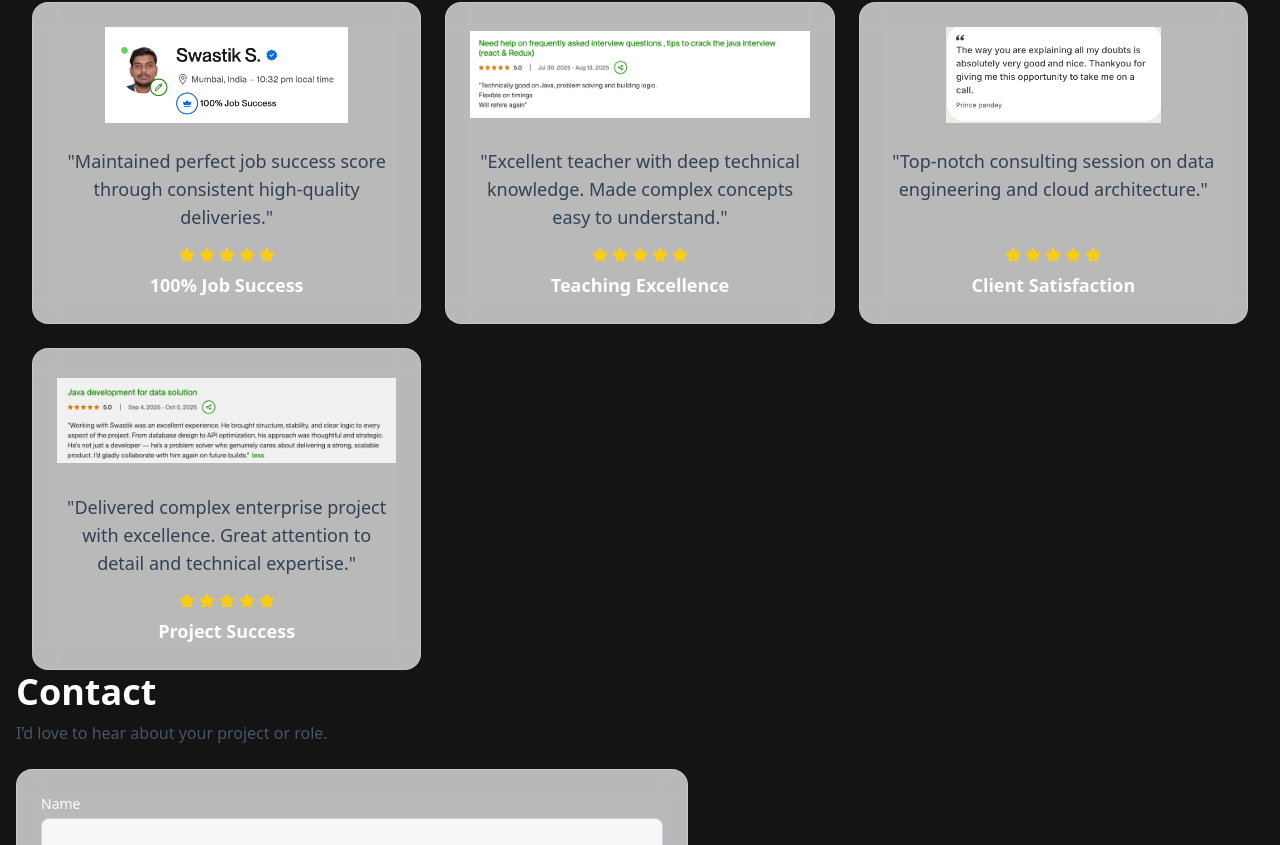
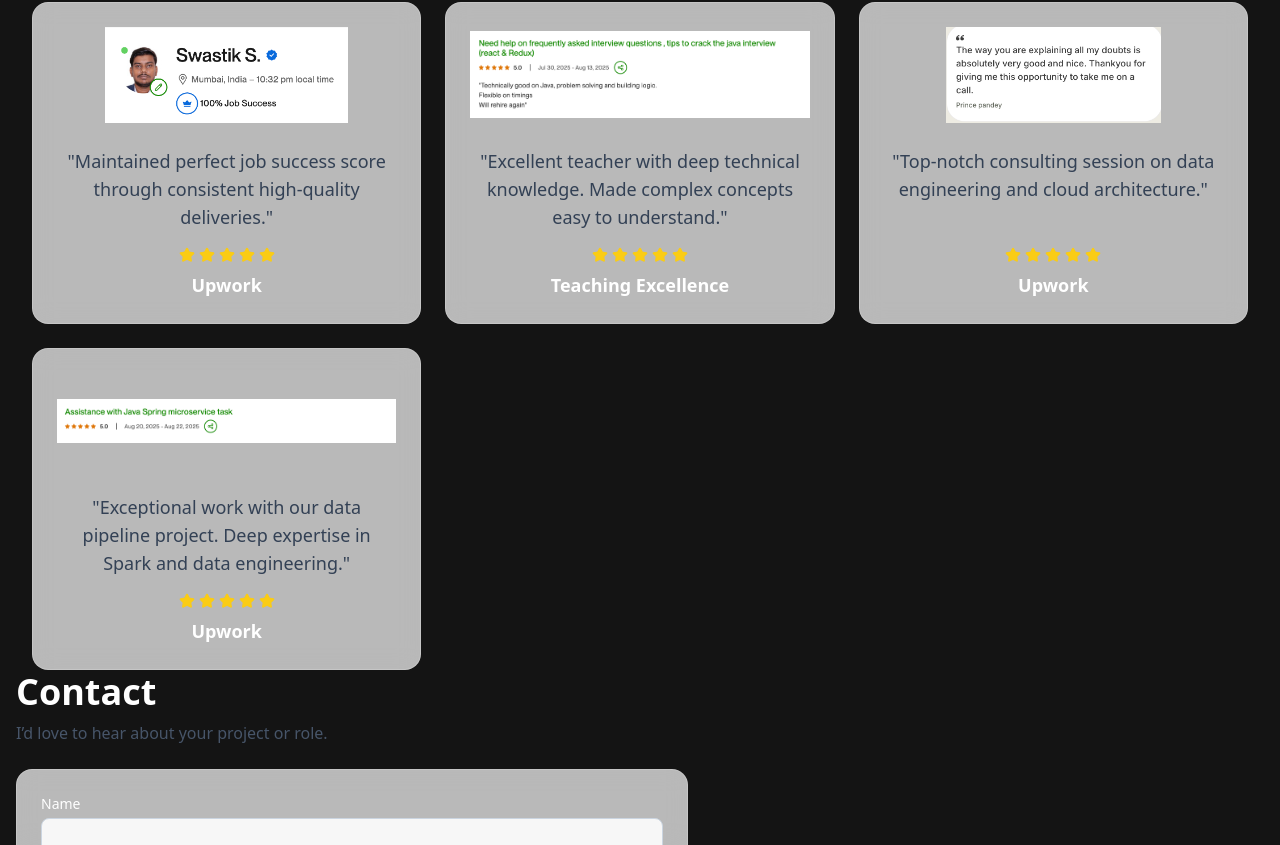
Before and after one commit to hackerswastik/Profile, a React (Vite) app: page / in a window 1280 px wide. Shown: the part 2170-3015 px from the top of the page. Built offline with nearby package versions, Linux system fonts and the light colour scheme; no server answers.

Commit message:
feat: add new project success testimonial

```diff
--- a/src/data/testimonials.ts
+++ b/src/data/testimonials.ts
@@ -9,8 +9,8 @@ export type Testimonial = {
 export const testimonials: Testimonial[] = [
   {
     platform: 'Upwork',
-    image: '/assets/Upworkreview.png',
-    quote: 'Exceptional work with our data pipeline project. Deep expertise in Spark and data engineering.',
+    image: '/assets/projectReview.png',
+    quote: 'Delivered complex enterprise project with excellence. Great attention to detail and technical expertise.',
     rating: 5
   },
   {
@@ -26,7 +26,7 @@ export const testimonials: Testimonial[] = [
     rating: 5
   },
   {
-    platform: '100% Job Success',
+    platform: 'Upwork',
     image: '/assets/100jobsuccess.png',
     quote: 'Maintained perfect job success score through consistent high-quality deliveries.',
     rating: 5
@@ -38,15 +38,15 @@ export const testimonials: Testimonial[] = [
     rating: 5
   },
   {
-    platform: 'Client Satisfaction',
+    platform: 'Upwork',
     image: '/assets/topmate1.png',
     quote: 'Top-notch consulting session on data engineering and cloud architecture.',
     rating: 5
   },
   {
-    platform: 'Project Success',
-    image: '/assets/projectReview.png',
-    quote: 'Delivered complex enterprise project with excellence. Great attention to detail and technical expertise.',
+    platform: 'Upwork',
+    image: '/assets/Upworkreview.png',
+    quote: 'Exceptional work with our data pipeline project. Deep expertise in Spark and data engineering.',
     rating: 5
   }
 ];
```
